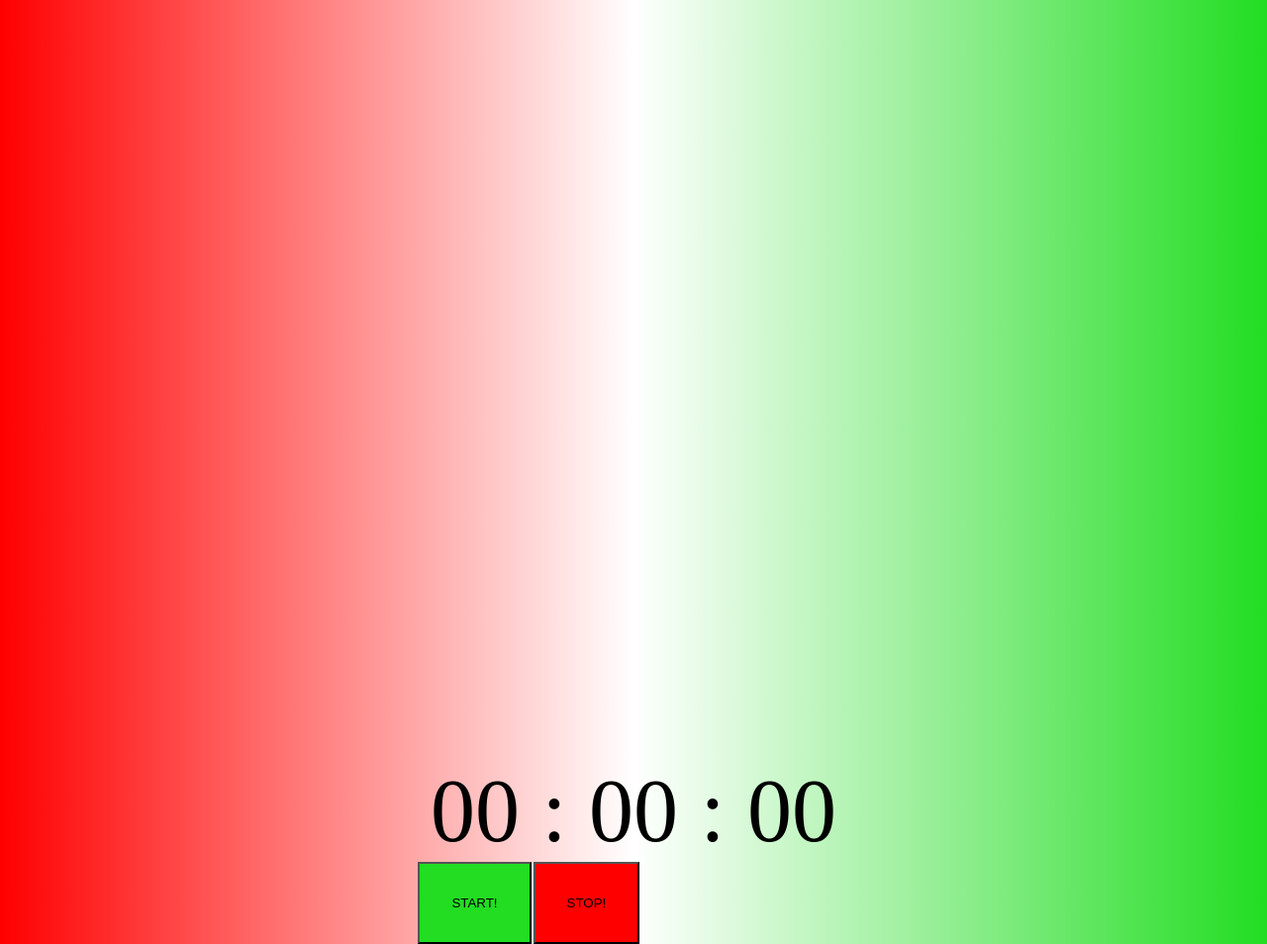
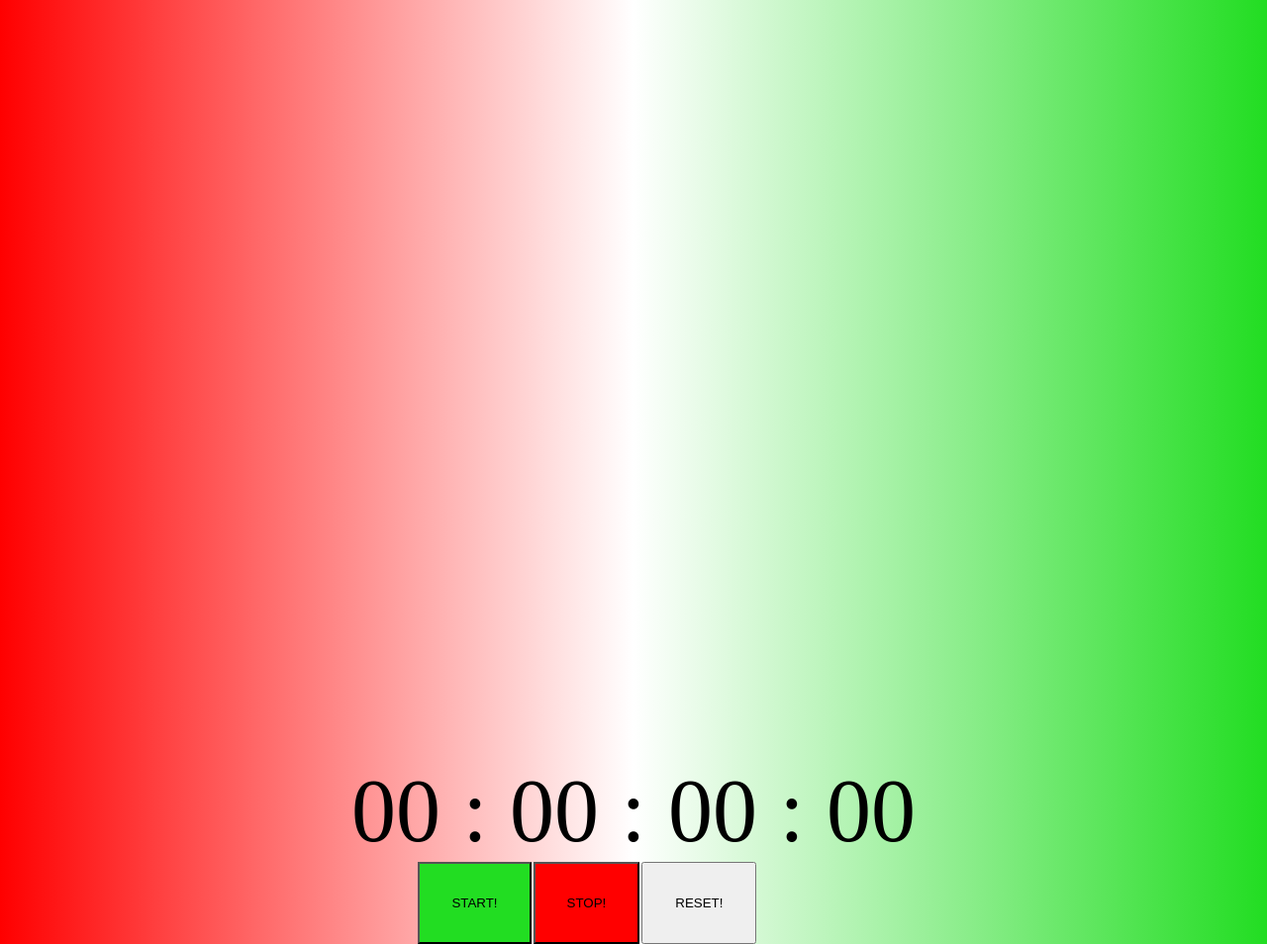
Before and after one commit to Graffian/Stopwatch-, a plain HTML site: page index.html in a window 1280 px wide. Shown: the whole page at 99% size. Drawn offline with Linux system fonts and the light colour scheme.

Commit message:
index.html

```diff
--- a/index.html
+++ b/index.html
@@ -21,9 +21,12 @@
     <span id="minutes">00</span>
     <span>:</span>
     <span id="seconds">00</span>
+    <span>:</span>
+    <span id="milliseconds">00</span></span>
   </div>
   <button id="start" onclick="startBtn()">START!</button>
   <button id="stop" onclick="stopBtn()">STOP!</button>
+  <button id="reset" onclick="resetBtn()">RESET!</button>
   <!-- Project -->
   <script src="main.js"></script>
 </body>
```
